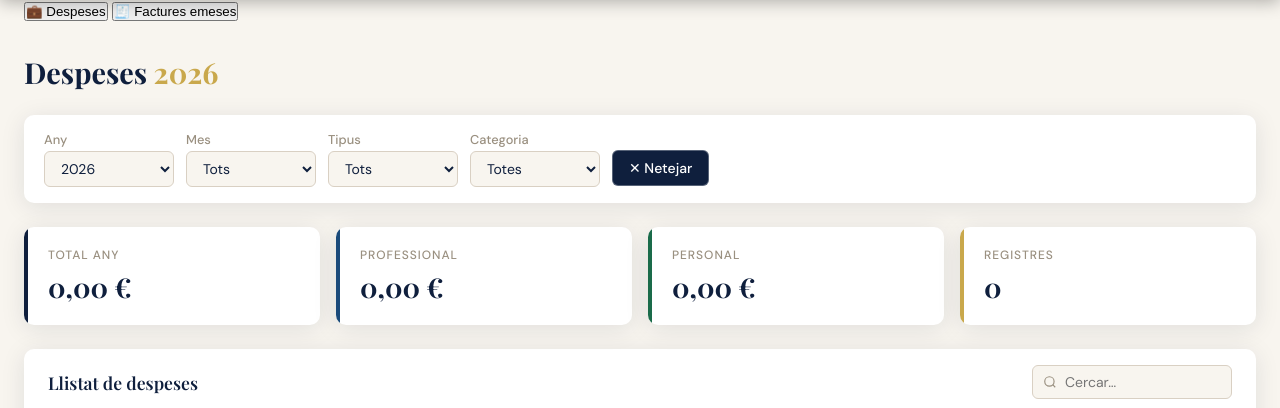
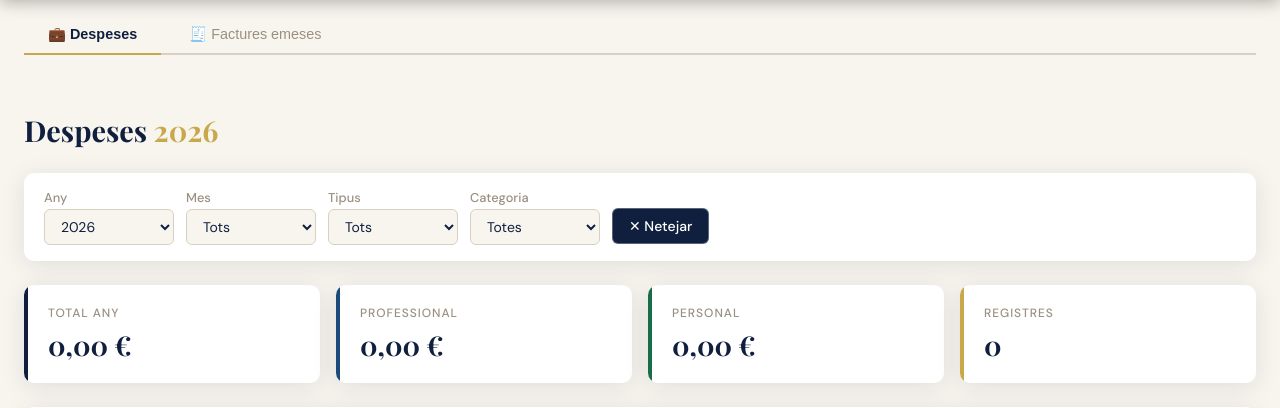
Before and after one commit to carme-santisteban/gestio-despeses-, a Flask app: page / in a window 1280 px wide. Shown: the part 64-472 px from the top of the page. Run offline with Flask 3, Linux system fonts and the light colour scheme; data that the repository does not hold is empty.

Commit message:
fix nav inline styles

```diff
--- a/templates/index.html
+++ b/templates/index.html
@@ -474,9 +474,9 @@
 <div class="container">
 
   <!-- Pestanyes -->
-  <div class="nav-tabs">
-    <button class="nav-tab actiu" id="tabDespeses" onclick="canviarTab('despeses')">💼 Despeses</button>
-    <button class="nav-tab" id="tabFactures" onclick="canviarTab('factures')">🧾 Factures emeses</button>
+  <div style="display:flex;gap:4px;padding:1rem 0 0;border-bottom:2px solid #d9d0c3;margin-bottom:1.5rem">
+    <button id="tabDespeses" onclick="canviarTab('despeses')" style="padding:10px 24px;border-radius:8px 8px 0 0;font-size:.9rem;font-weight:600;cursor:pointer;border:none;background:transparent;color:#0f1f3d;border-bottom:2px solid #c9a84c;margin-bottom:-2px">💼 Despeses</button>
+    <button id="tabFactures" onclick="canviarTab('factures')" style="padding:10px 24px;border-radius:8px 8px 0 0;font-size:.9rem;font-weight:500;cursor:pointer;border:none;background:transparent;color:#9a9080;border-bottom:2px solid transparent;margin-bottom:-2px">🧾 Factures emeses</button>
   </div>
 
   <!-- SECCIÓ DESPESES -->
```
